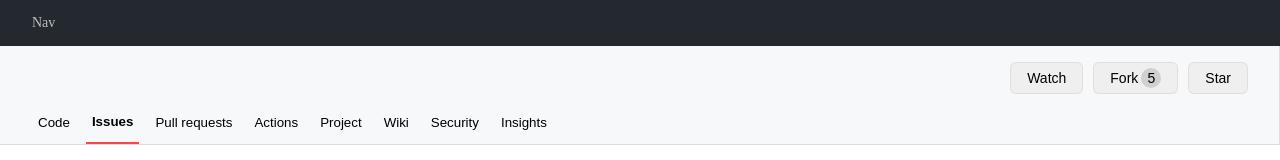
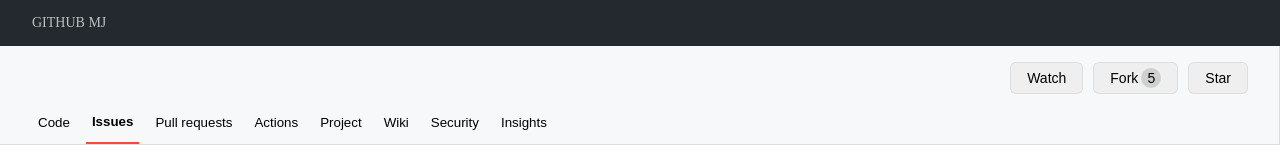
Before and after one commit to MinJeong1221/github-issue-learn, a React (Create React App) app: page / in a window 1280 px wide. Shown: the top 160 px of the page. Built offline with nearby package versions, Linux system fonts and the light colour scheme; no server answers.

Commit message:
약간의 수정

```diff
--- a/src/App.js
+++ b/src/App.js
@@ -24,9 +24,6 @@ import { QueryClient, QueryClientProvider } from 'react-query';
 const queryClient = new QueryClient;
 
 function App() {
-
-
-
   //'Code', 'Issues', 'Pull requests', 'Actions', 'Project', 'Wiki', 'Security', 'Insights', 'Setting'
   return (
     <QueryClientProvider client={queryClient}>
--- a/src/layout/Nav.jsx
+++ b/src/layout/Nav.jsx
@@ -1,10 +1,8 @@
-import React from 'react'
-import styles from "./Nav.module.css"
+import React from "react";
+import styles from "./Nav.module.css";
 
 function Nav() {
-  return (
-    <div className={styles.nav}>Nav</div>
-  )
+  return <div className={styles.nav}>GITHUB MJ</div>;
 }
 
-export default Nav
+export default Nav;
```
